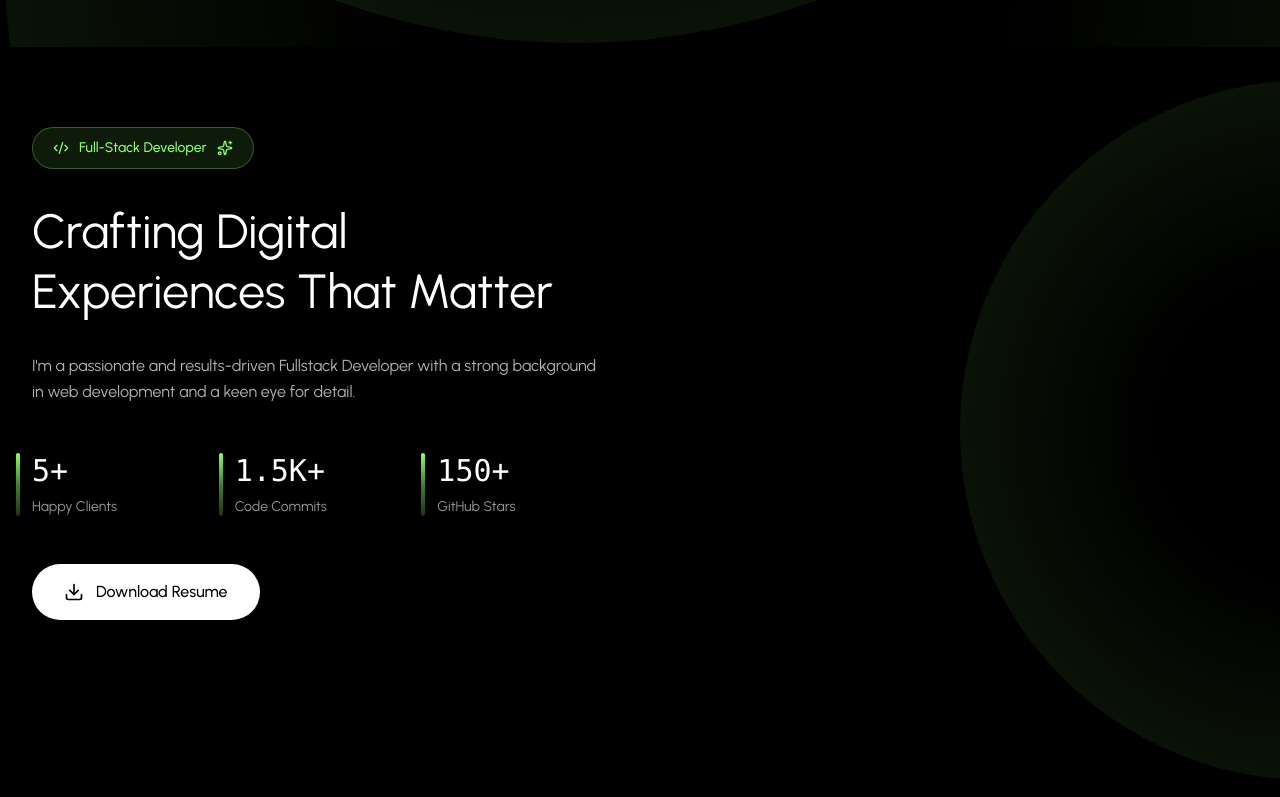
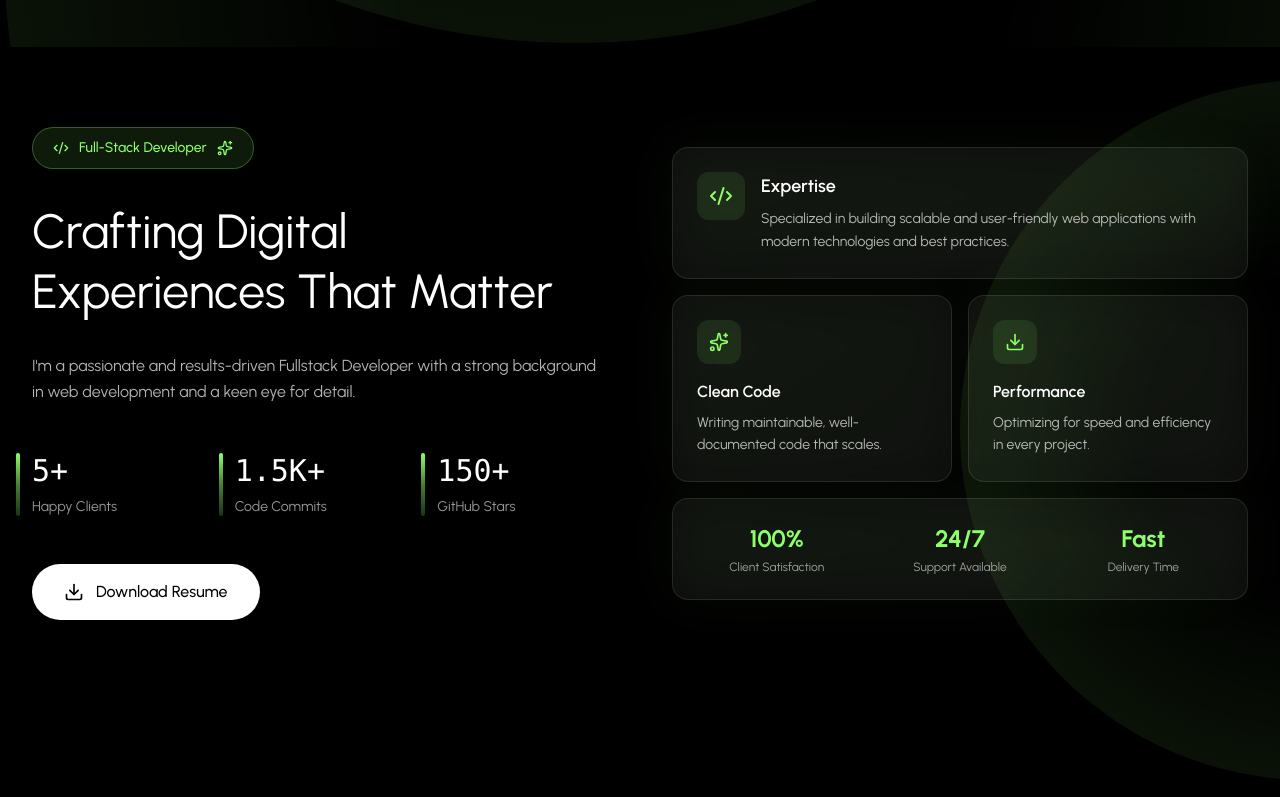
Before and after one commit to sonaiv13/portfolio_demo, a React (Vite) app: page / in a window 1280 px wide. Shown: the part 753-1550 px from the top of the page. Built offline with nearby package versions, Linux system fonts and the light colour scheme.

Commit message:
About section - Right Column (Info grid) created

```diff
--- a/src/components/sections/About.jsx
+++ b/src/components/sections/About.jsx
@@ -79,6 +79,74 @@
                         </button>
                     </FadeIn>
                 </div>
+
+                {/* Right Column - Info Grid */}
+                <FadeIn delay={200}>
+                    <div className='grid grid-cols-2 gap-4'>
+                        <div className='col-span-2 relative group'>
+                            <div className='absolute inset-0 bg-linear-to-br from-primary/10 to-primary/5 rounded-2xl blur-xl opacity-50 group-hover:opacity-75 transition-opacity duration-300'></div>
+                            <div className='relative bg-white/5 border border-white/10 rounded-2xl p-6 hover:border-primary/30 transition-all duration-300'>
+                                <div className='flex items-start gap-4'>
+                                    <div className='p-3 bg-primary/10 rounded-xl'>
+                                        <Code2 className='w-6 h-6 text-primary'/>
+                                    </div>
+                                    <div className='flex-1'>
+                                        <h3 className='text-lg font-semibold text-white mb-2'>Expertise</h3>
+                                        <p className='text-sm text-white/70 leading-relaxed'>
+                                            Specialized in building scalable and user-friendly web applications with modern technologies and best practices.
+                                        </p>
+                                    </div>
+                                </div>
+                            </div>
+                        </div>
+
+                        <div className='relative group'>
+                            <div className='absolute inset-0 bg-linear-to-br from-primary/10 to-primary/5 rounded-2xl blur-xl opacity-50 group-hover:opacity-75 transition-opacity duration-300'></div>
+                            <div className='relative bg-white/5 border border-white/10 rounded-2xl p-6 hover:border-primary/30 transition-all duration-300 h-full'>
+                                <div className='p-3 bg-primary/10 rounded-xl w-fit mb-4'>
+                                    <Sparkles className='w-5 h-5 text-primary'/>
+                                </div>
+                                <h3 className='text-base font-semibold text-white mb-2'>Clean Code</h3>
+                                <p className='text-sm text-white/70 leading-relaxed'>
+                                    Writing maintainable, well-documented code that scales.
+                                </p>
+                            </div>
+                        </div>
+
+                        <div className='relative group'>
+                            <div className='absolute inset-0 bg-linear-to-br from-primary/10 to-primary/5 rounded-2xl blur-xl opacity-50 group-hover:opacity-75 transition-opacity duration-300'></div>
+                            <div className='relative bg-white/5 border border-white/10 rounded-2xl p-6 hover:border-primary/30 transition-all duration-300 h-full'>
+                                <div className='p-3 bg-primary/10 rounded-xl w-fit mb-4'>
+                                    <Download className='w-5 h-5 text-primary'/>
+                                </div>
+                                <h3 className='text-base font-semibold text-white mb-2'>Performance</h3>
+                                <p className='text-sm text-white/70 leading-relaxed'>
+                                    Optimizing for speed and efficiency in every project.
+                                </p>
+                            </div>
+                        </div>
+
+                        <div className='col-span-2 relative group'>
+                            <div className='absolute inset-0 bg-linear-to-br from-primary/10 to-primary/5 rounded-2xl blur-xl opacity-50 group-hover:opacity-75 transition-opacity duration-300'></div>
+                            <div className='relative bg-white/5 border border-white/10 rounded-2xl p-6 hover:border-primary/30 transition-all duration-300 h-full'>
+                                <div className='grid grid-cols-3 gap-6 text-center'>
+                                    <div>
+                                        <div className='text-2xl font-bold text-primary mb-1'>100%</div>
+                                        <div className='text-xs text-white/60'>Client Satisfaction</div>
+                                    </div>
+                                    <div>
+                                        <div className='text-2xl font-bold text-primary mb-1'>24/7</div>
+                                        <div className='text-xs text-white/60'>Support Available</div>
+                                    </div>
+                                    <div>
+                                        <div className='text-2xl font-bold text-primary mb-1'>Fast</div>
+                                        <div className='text-xs text-white/60'>Delivery Time</div>
+                                    </div>
+                                </div>
+                            </div>
+                        </div>
+                    </div>
+                </FadeIn>
             </div>
         </div>
     </section>
```
